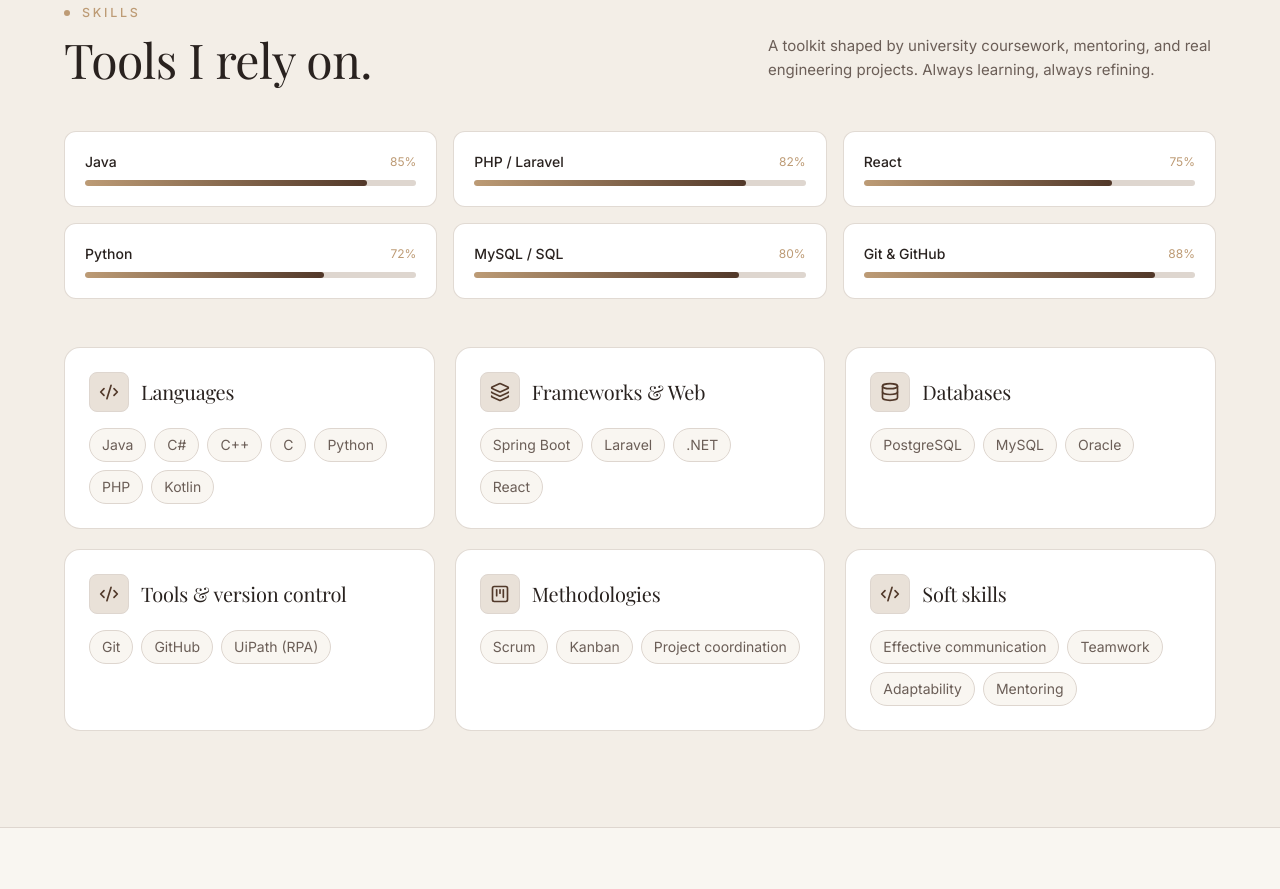
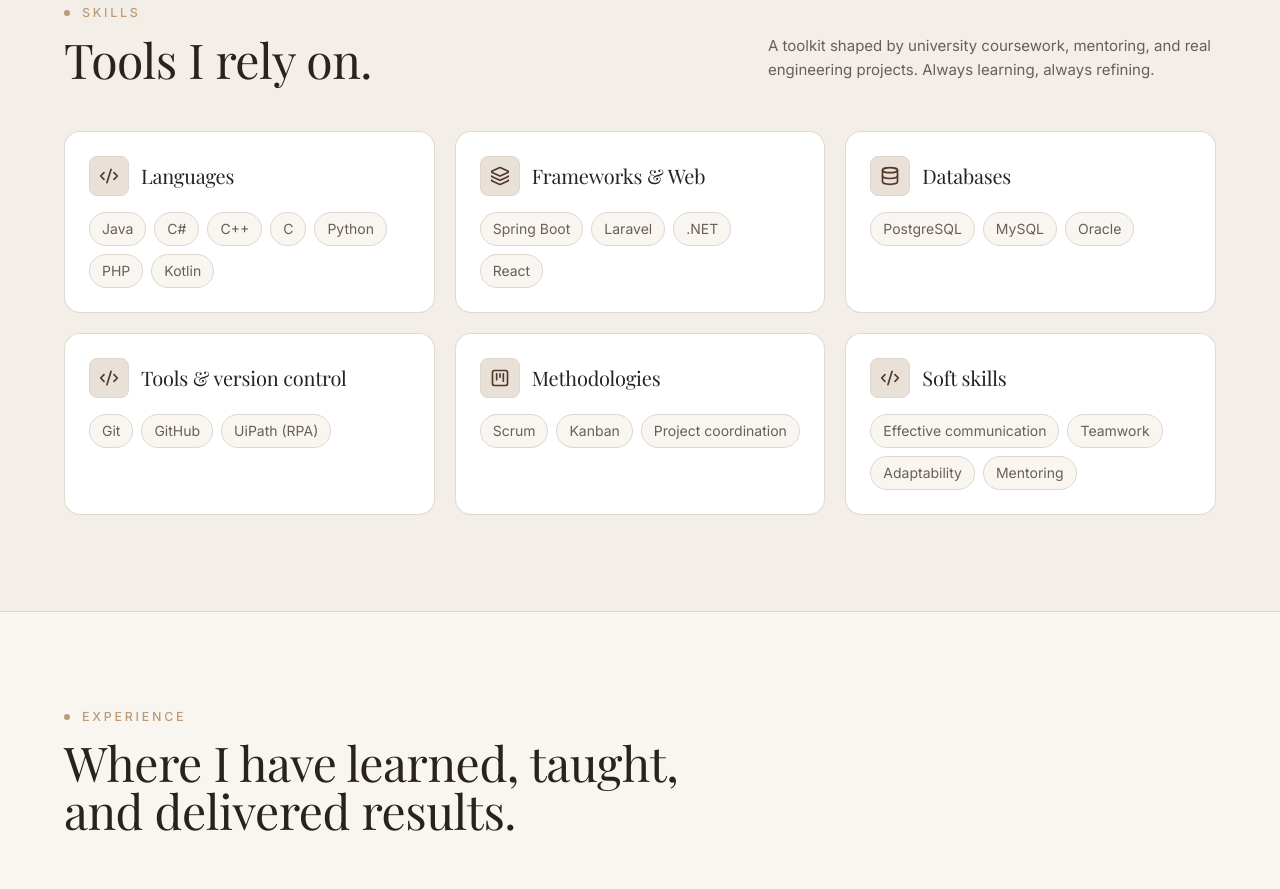
Before and after one commit to jussmoreira/jussmoreira, a React (Create React App) app in the folder frontend/: page / in a window 1280 px wide. Shown: the part 1720-2609 px from the top of the page. Built offline with nearby package versions, Linux system fonts and the light colour scheme; a web font is replaced by a local one.

Commit message:
refactor(skills): remove self-rated proficiency bars
Drop the percentage skill bars (subjective self-rating); the stack is already covered by the skill group chips. Remove the proficiencies data from en/es locales and the ProficiencyCard from the Skills organism.

```diff
--- a/frontend/src/components/organisms/Skills.jsx
+++ b/frontend/src/components/organisms/Skills.jsx
@@ -8,8 +8,6 @@
   KanbanSquare,
   HeartHandshake,
 } from "lucide-react";
-import { useCountUp } from "@/hooks/useCountUp";
-import { useInViewOnce } from "@/hooks/useInViewOnce";
 
 const icons = {
   Languages: Code2,
@@ -25,33 +23,12 @@
   "Interpersonales": HeartHandshake,
 };
 
-function ProficiencyCard({ proficiency, inView }) {
-  const animatedLevel = useCountUp(proficiency.level, inView, 800);
-
-  return (
-    <div className="card-warm rounded-xl p-5">
-      <div className="flex items-center justify-between mb-2">
-        <span className="text-sm font-medium text-foreground">{proficiency.name}</span>
-        <span className="text-xs text-accent">{animatedLevel}%</span>
-      </div>
-      <div className="h-1.5 rounded-full bg-border overflow-hidden">
-        <div
-          className="h-full rounded-full bg-gradient-to-r from-accent to-primary transition-[width] duration-700"
-          style={{ width: `${animatedLevel}%` }}
-        />
-      </div>
-    </div>
-  );
-}
-
 export default function Skills() {
   const { t } = useTranslation();
   const skills = t("skills", { returnObjects: true });
-  const { ref, inView } = useInViewOnce({ threshold: 0.3 });
 
   if (!skills || typeof skills !== "object") return null;
 
-  const proficiencies = Array.isArray(skills.proficiencies) ? skills.proficiencies : [];
   const groups = Array.isArray(skills.groups) ? skills.groups : [];
 
   return (
@@ -73,12 +50,6 @@
           <p className="max-w-md text-muted-foreground text-[15px] leading-relaxed">
             {skills.description}
           </p>
-        </div>
-
-        <div ref={ref} className="reveal grid sm:grid-cols-2 lg:grid-cols-3 gap-4 mb-12">
-          {proficiencies.map((proficiency) => (
-            <ProficiencyCard key={proficiency.name} proficiency={proficiency} inView={inView} />
-          ))}
         </div>
 
         <div className="grid md:grid-cols-2 lg:grid-cols-3 gap-5">
--- a/frontend/src/locales/en.json
+++ b/frontend/src/locales/en.json
@@ -65,14 +65,6 @@
     "eyebrow": "Skills",
     "title": "Tools I rely on.",
     "description": "A toolkit shaped by university coursework, mentoring, and real engineering projects. Always learning, always refining.",
-    "proficiencies": [
-      { "name": "Java", "level": 85 },
-      { "name": "PHP / Laravel", "level": 82 },
-      { "name": "React", "level": 75 },
-      { "name": "Python", "level": 72 },
-      { "name": "MySQL / SQL", "level": 80 },
-      { "name": "Git & GitHub", "level": 88 }
-    ],
     "groups": [
       { "title": "Languages", "items": ["Java", "C#", "C++", "C", "Python", "PHP", "Kotlin"] },
       { "title": "Frameworks & Web", "items": ["Spring Boot", "Laravel", ".NET", "React"] },
--- a/frontend/src/locales/es.json
+++ b/frontend/src/locales/es.json
@@ -65,14 +65,6 @@
     "eyebrow": "Habilidades",
     "title": "Las herramientas a las que recurro.",
     "description": "Un conjunto de herramientas forjado entre cursos universitarios, mentorías y proyectos reales de ingeniería. Siempre aprendiendo, siempre afinando.",
-    "proficiencies": [
-      { "name": "Java", "level": 85 },
-      { "name": "PHP / Laravel", "level": 82 },
-      { "name": "React", "level": 75 },
-      { "name": "Python", "level": 72 },
-      { "name": "MySQL / SQL", "level": 80 },
-      { "name": "Git & GitHub", "level": 88 }
-    ],
     "groups": [
       { "title": "Lenguajes", "items": ["Java", "C#", "C++", "C", "Python", "PHP", "Kotlin"] },
       { "title": "Frameworks y Web", "items": ["Spring Boot", "Laravel", ".NET", "React"] },
```
